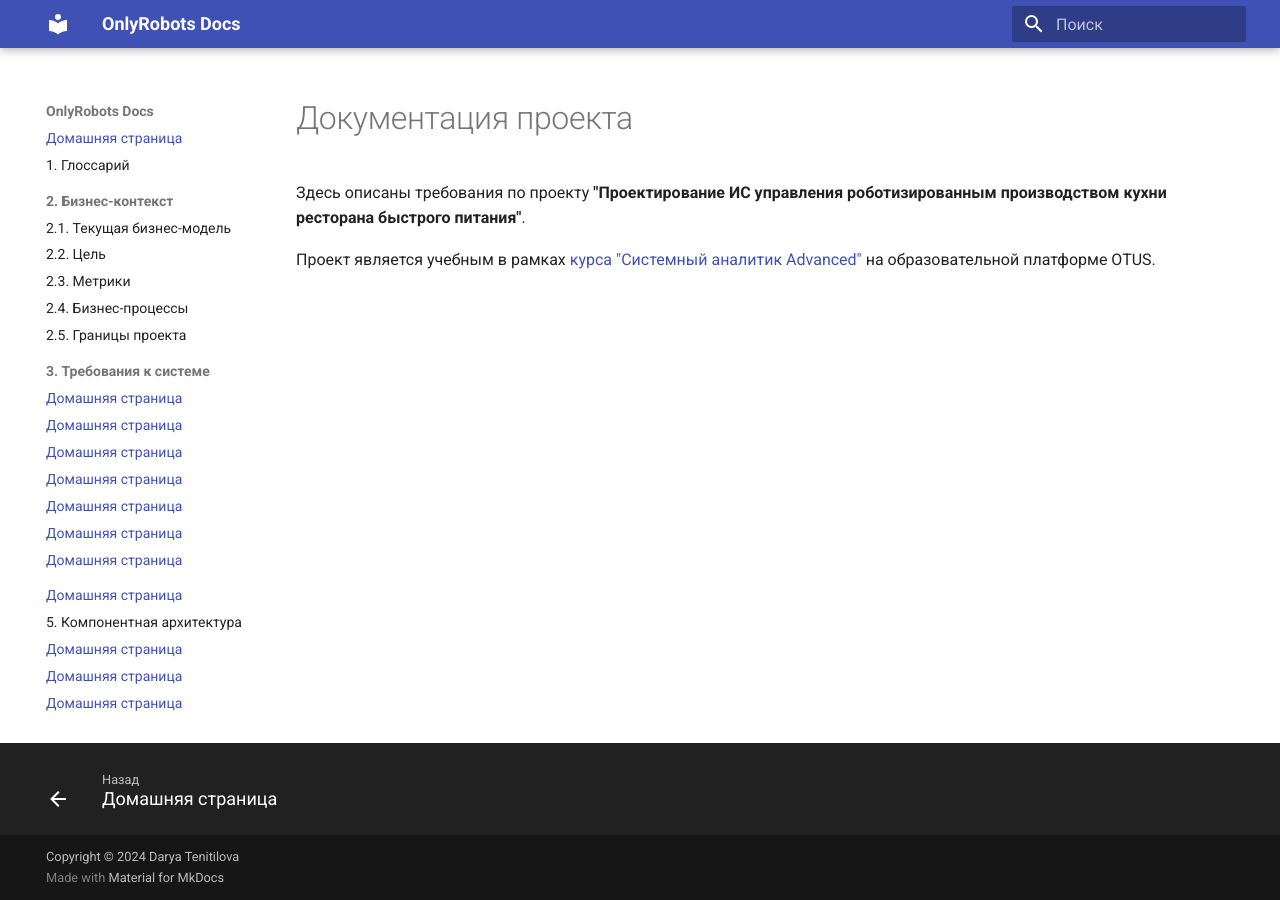
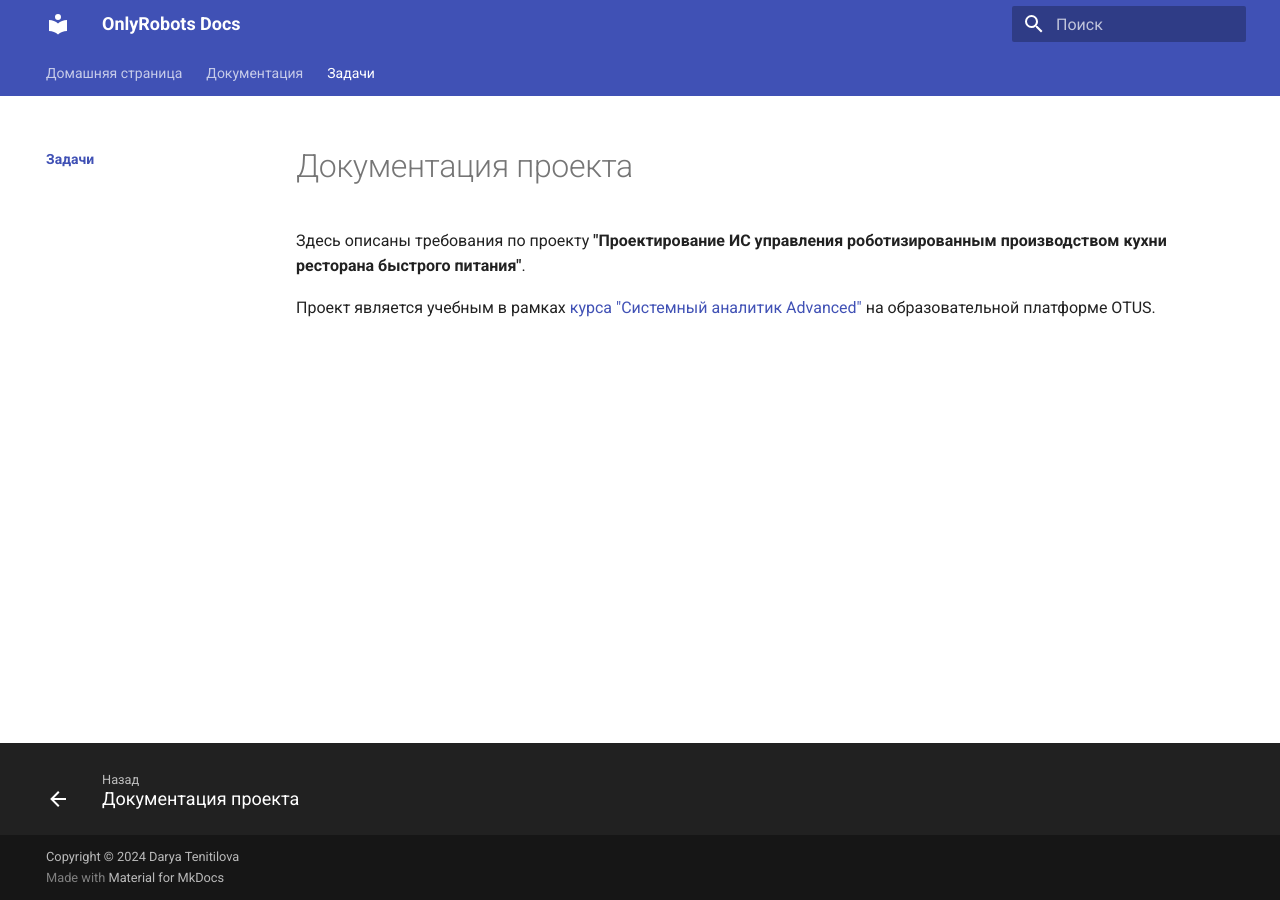
Before and after one commit to TenitilovaD/OTUS_SA_OnlyRobots, an MkDocs documentation site: the page built from docs/index.md, in a window 1280 px wide. Built offline with MkDocs 1.6.1 and Material for MkDocs 9.7.7, drawn with Linux system fonts in a browser that asks for light colours.

Commit message:
Update mkdocs.yml

```diff
--- a/mkdocs.yml
+++ b/mkdocs.yml
@@ -10,27 +10,28 @@ copyright: Copyright &copy; 2024 Darya Tenitilova
 
 # Page tree
 nav:
-  - Домашняя страница: index.md
-  - 1. Глоссарий: glossary.md
-  - 2. Бизнес-контекст:
-    - 2.1. Текущая бизнес-модель: current_business_model.md
-    - 2.2. Цель: goal.md
-    - 2.3. Метрики: metrics.md
-    - 2.4. Бизнес-процессы: business_processes.md
-    - 2.5. Границы проекта: project_boundaries.md
-  - 3. Требования к системе:
-    - 3.1. Бизнес-требования: index.md
-    - 3.2. Пользовательские требования: index.md
-    - 3.3. Бизнес-правила: index.md
-    - 3.4. Системные ФТ: index.md
-    - 3.5. Системные НФТ: index.md
-    - 3.6. Переходные требования: index.md
-    - 3.7. Трассировка требований: index.md
-  - 4. Информационная модель: index.md
-  - 5. Компонентная архитектура: architecture.md
-  - 6. API: index.md
-  - 7. Задачи и критерии приемки: index.md
-  - 8. План тестирования: index.md
+  - Домашняя страница:
+    - index.md
+  - Документация:
+    - glossary.md
+    - current_business_model.md
+    - goal.md
+    - metrics.md
+    - business_processes.md
+    - project_boundaries.md
+    - index.md
+    - index.md
+    - index.md
+    - index.md
+    - index.md
+    - index.md
+    - index.md
+    - index.md
+    - architecture.md
+    - index.md
+    - index.md
+  - Задачи:
+    - index.md
 
 # Configuration
 theme:
@@ -41,11 +42,13 @@ theme:
   language: ru
   features:
     - navigation.instant # Мгновенная загрузка
-    - navigation.sections # Отображение верхних вкладок на панели слева
     - navigation.expand # Автоматическое открытие подразделов на панели слева
     - navigation.path # Над заголовком каждой страницы отображается путь
     - navigation.top # Кнопка «назад-вверх»
     - navigation.footer # Переключение кнопками предыдущей/следующей страницы в футере
+    - navigation.tabs # Навигационные вкладки
+    #- navigation.sections # Отображение верхних вкладок на панели слева
+    - navigation.indexes # Скрыть дублирование заголовка на панели слева.
     - toc.integrate # Интеграция подразделов в панель слева
     - toc.follow # Автоматическая прокрутка боковой панели при прокрутке
     - search.highlight # Подсветка вхождений в тексте
```
